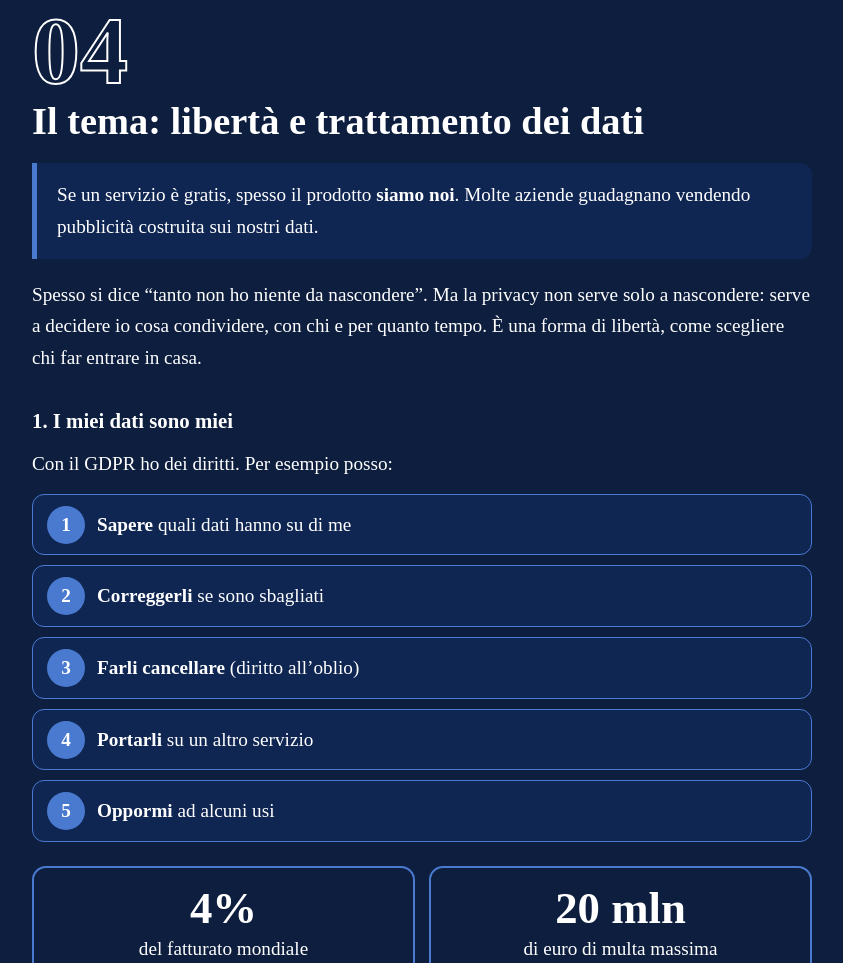
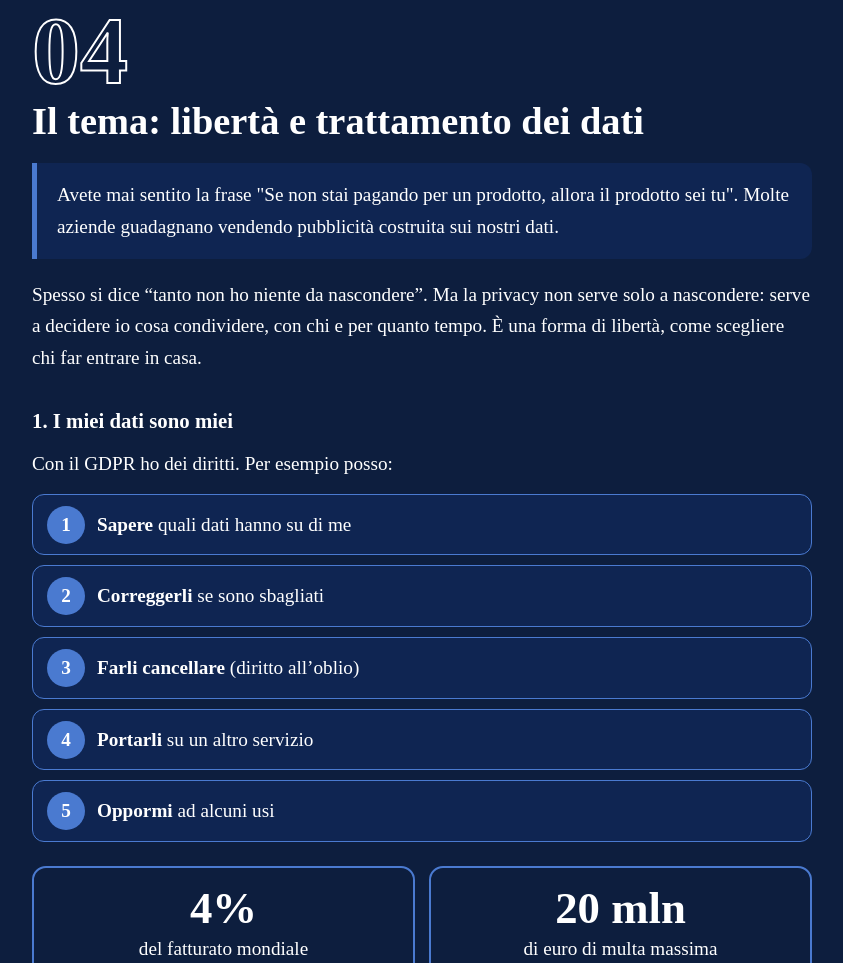
Before and after one commit to EmBav/LavoroEdu, a plain HTML site: page index.html in a window 1280 px wide. Shown: the part 3864-4827 px from the top of the page, without its empty margins (218-1061 px from the left). Drawn offline with Linux system fonts and the light colour scheme.

Commit message:
Update index.html

```diff
--- a/index.html
+++ b/index.html
@@ -127,7 +127,7 @@ footer a{color:var(--tx)}
 <section><div class="w">
 <div class="num rv">04</div>
 <h2 class="rv">Il tema: libertà e trattamento dei dati</h2>
-<div class="box rv">Se un servizio è gratis, spesso il prodotto <b>siamo noi</b>. Molte aziende guadagnano vendendo pubblicità costruita sui nostri dati.</div>
+<div class="box rv">Avete mai sentito la frase "Se non stai pagando per un prodotto, allora il prodotto sei tu".  Molte aziende guadagnano vendendo pubblicità costruita sui nostri dati.</div>
 <p class="rv">Spesso si dice “tanto non ho niente da nascondere”. Ma la privacy non serve solo a nascondere: serve a decidere io cosa condividere, con chi e per quanto tempo. È una forma di libertà, come scegliere chi far entrare in casa.</p>
 
 <h3 class="rv">1. I miei dati sono miei</h3>
```
